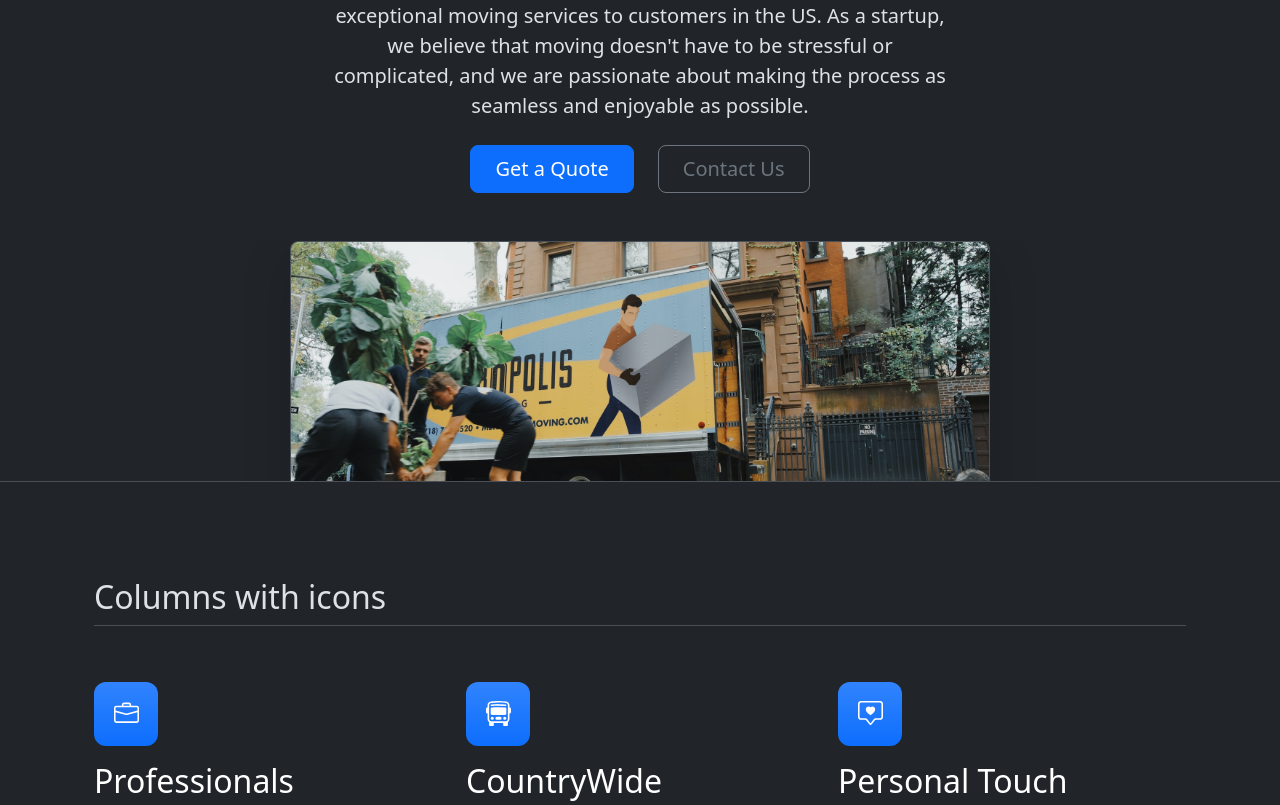
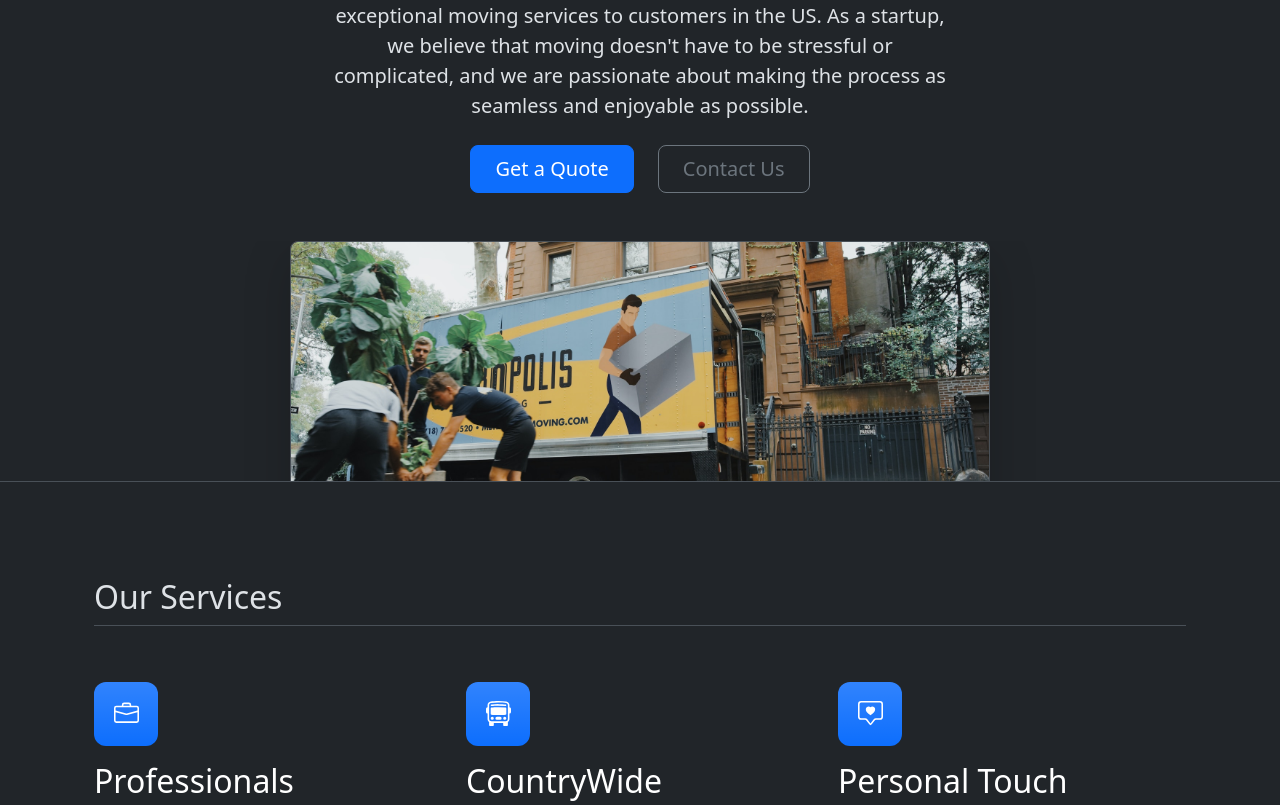
Before and after one commit to AtharvaSachan123/html-moveitwebsite, a plain HTML site: page index.html in a window 1280 px wide. Shown: the part 256-1061 px from the top of the page. Drawn offline with nearby package versions, Linux system fonts and the light colour scheme.

Commit message:
Update index.html

```diff
--- a/index.html
+++ b/index.html
@@ -73,7 +73,7 @@
     </div>
   </div>
   <div class="container px-4 py-5" id="featured-3">
-    <h2 class="pb-2 border-bottom">Columns with icons</h2>
+    <h2 class="pb-2 border-bottom">Our Services</h2>
     <div class="row g-4 py-5 row-cols-1 row-cols-lg-3">
       <div class="feature col">
         <div class="feature-icon d-inline-flex align-items-center justify-content-center text-bg-primary bg-gradient fs-2 mb-3">
```
